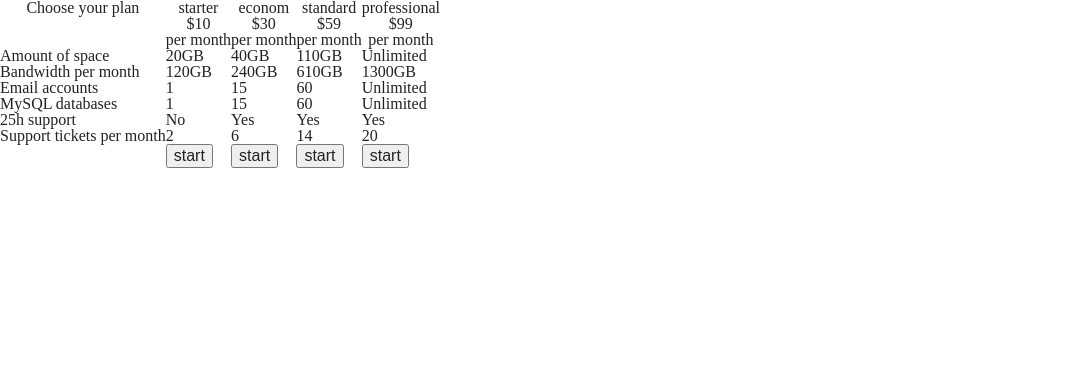
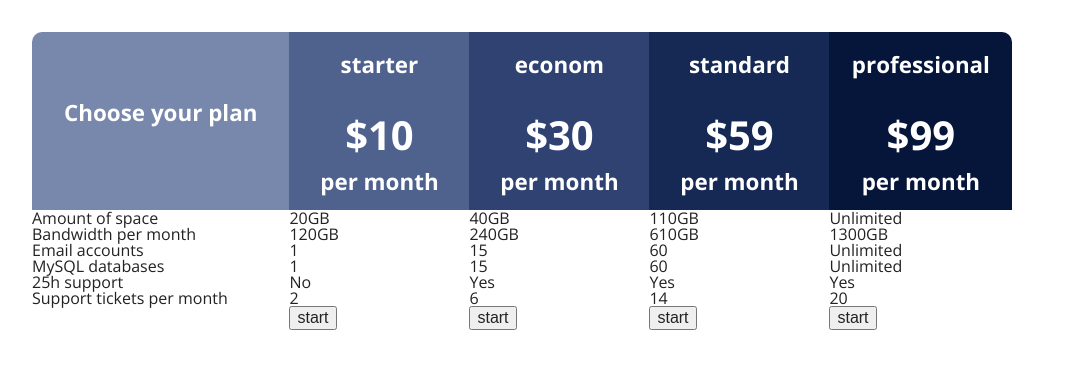
Before and after one commit to toryvictory/subscription_table, a plain HTML site: page index.html in a window 1280 px wide. Shown: the whole page, without its empty margins (0-1075 px from the left). Drawn offline with nearby package versions, Linux system fonts and the light colour scheme.

Commit message:
Add styles to table head
Added css styles to table head.
Added border-radius, column width, margins and font to table.

```diff
--- a/css/style.css
+++ b/css/style.css
@@ -1 +1,68 @@
 @import "reset.css";
+
+* {
+    box-sizing: border-box;
+}
+
+.subscr-plan-table {
+    --table-border-radius: 10px;
+    --column-width: 180px;
+
+    font-family: 'Open Sans', sans-serif;
+    margin: 2rem;
+}
+
+.table-header {
+    font-size: 1.4rem;
+    font-weight: bold;
+    color: white;
+    white-space: nowrap;
+}
+
+.table-header th:nth-child(n+2) {
+    width: var(--column-width);
+}
+
+.main-header {
+    position: relative;
+    top: 3rem;
+}
+
+.header-column1 {
+    background-color: #7887ac;
+    padding: 0 2rem;
+    border-top-left-radius: var(--table-border-radius);
+}
+
+.header-column2 {
+    background-color: #4f628e;
+}
+
+.header-column3 {
+    background-color: #2f4272;
+}
+
+.header-column4 {
+    background-color: #162955;
+}
+
+.header-column5 {
+    background-color: #06153a;
+    border-top-right-radius: var(--table-border-radius);
+}
+
+.plan-name {
+    padding: 1em;
+    text-align: center;
+    text-transform: lowercase;
+}
+
+.plan-price {
+    font-size: 2.5rem;
+    padding-top: 1rem;
+}
+
+.plan-period {
+    padding: 1rem;
+    text-transform: lowercase;
+}
--- a/index.html
+++ b/index.html
@@ -5,31 +5,34 @@
     <meta name="viewport" content="width=device-width, initial-scale=1">
     <title>Subscription plan</title>
     <link rel="stylesheet" type="text/css" href="./css/style.css">
+    <link href="https://fonts.googleapis.com/css2?family=Open+Sans:wght@400;600;700&display=swap" rel="stylesheet">
 </head>
 <body>
-<table>
-    <thead>
+<table class="subscr-plan-table">
+    <thead class="table-header">
     <tr>
-        <th>Choose your plan</th>
-        <th>
-            <div>starter</div>
-            <div>$10</div>
-            <div>per month</div>
+        <th class="header-column1">
+            <div class="main-header">Choose your plan</div>
         </th>
-        <th>
-            <div>econom</div>
-            <div>$30</div>
-            <div>per month</div>
+        <th class="header-column2">
+            <div class="plan-name">starter</div>
+            <div class="plan-price">$10</div>
+            <div class="plan-period">per month</div>
         </th>
-        <th>
-            <div>standard</div>
-            <div>$59</div>
-            <div>per month</div>
+        <th class="header-column3">
+            <div class="plan-name">econom</div>
+            <div class="plan-price">$30</div>
+            <div class="plan-period">per month</div>
         </th>
-        <th>
-            <div>professional</div>
-            <div>$99</div>
-            <div>per month</div>
+        <th class="header-column4">
+            <div class="plan-name">standard</div>
+            <div class="plan-price">$59</div>
+            <div class="plan-period">per month</div>
+        </th>
+        <th class="header-column5">
+            <div class="plan-name">professional</div>
+            <div class="plan-price">$99</div>
+            <div class="plan-period">per month</div>
         </th>
     </tr>
     </thead>
```
